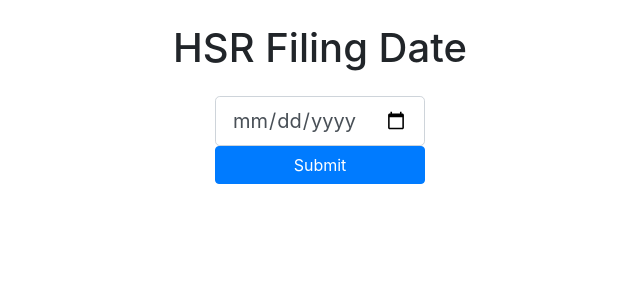
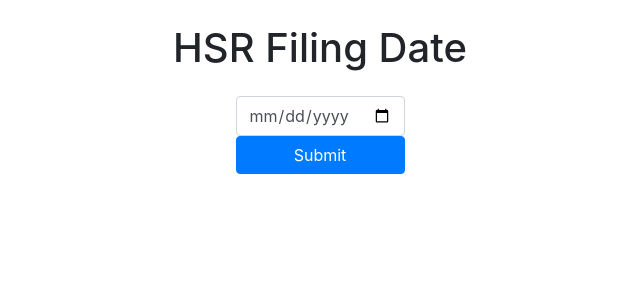
Before and after one commit to nmasnadi/hsr_filing, a Flask app: page / in a window 1280 px wide. Shown: the top 300 px of the page, without its empty margins (320-960 px from the left). Run offline with Flask 2, Linux system fonts and the light colour scheme; some libraries are stand-ins or nearby versions.

Commit message:
small date

```diff
--- a/templates/index.html
+++ b/templates/index.html
@@ -14,7 +14,7 @@
   </div>
   <div class="row justify-content-center pt-3">
     <form method="POST" action="/">
-      <input class="form-control form-control-lg" type="date" id="hsr" name="hsr">
+      <input class="form-control" type="date" id="hsr" name="hsr">
       <button type="submit" class="btn btn-primary w-100">Submit</button>
     </form>
   </div>
```
